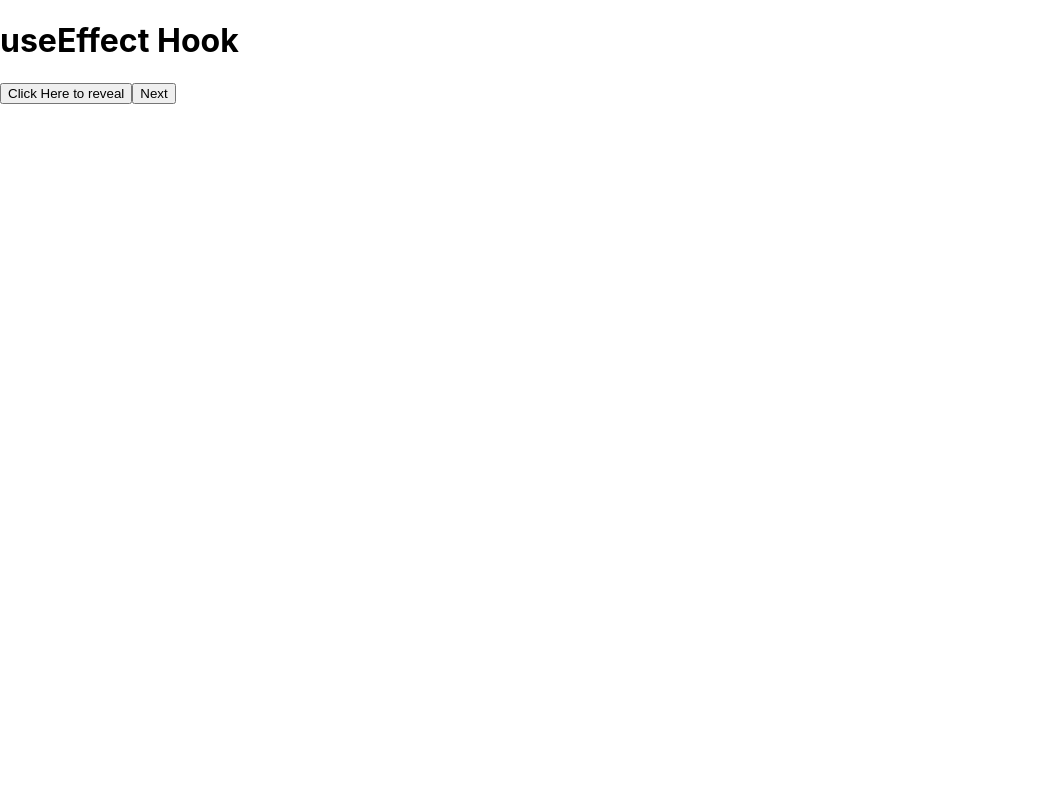
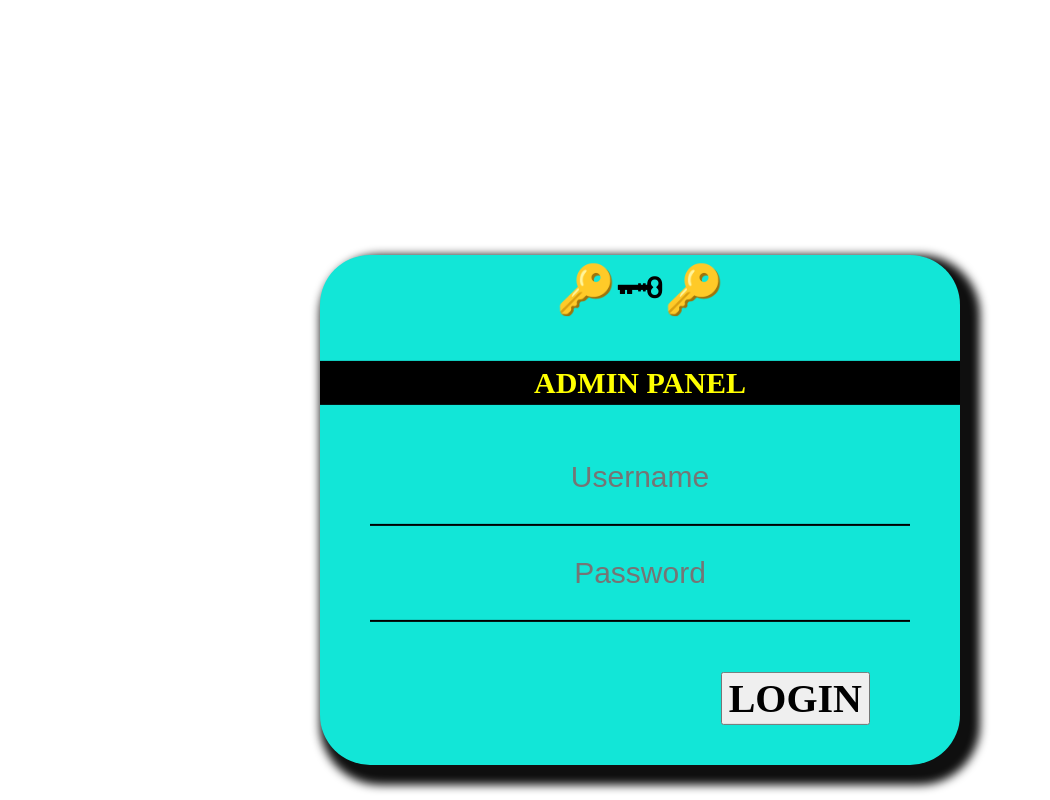
Before and after one commit to Veeraragavendhira/react-ragav, a React (Create React App) app: page / in a window 1280 px wide. Shown: the whole page, without its empty margins (0-1050 px from the left). Built offline with nearby package versions, Linux system fonts and the light colour scheme.

Commit message:
ragav code

```diff
--- a/src/App.css
+++ b/src/App.css
@@ -1,4 +1,4 @@
-.App {
+/* .App {
   text-align: center;
 }
 
@@ -36,3 +36,52 @@
     transform: rotate(360deg);
   }
 }
+ */
+h2{
+  font-size: 30px;
+  font-family:'Times New Roman', Times, serif;
+  background-color: black;
+  color: yellow;
+  border: 10px white;
+  padding: 5px;
+}
+#out{
+  width: 50%;
+  box-shadow: 10px 10px 10px 10px rgb(15, 15, 15);
+  border-radius: 50px;
+  background-color:rgb(18, 230, 215);
+  transform: translate(50%, 50%);
+}
+input.button{
+  margin-bottom: 40%;
+  display: block;
+}
+input{
+  display: block;
+  background-color: transparent;
+  outline: none;
+  border: none;
+  border-bottom: 2px double
+   black;
+  font-size: 30px;
+  padding: 30px;
+  width: 75%;
+  text-align: center;
+
+}
+p{
+  padding: 40px;
+  margin-right: 50px;
+  margin-left: 50px;
+  font-size: 10px;
+}
+button{
+  font-size: 40px;
+  font-family: 'Times New Roman', Times, serif;
+  font-weight: bolder;
+}
+button:hover{
+  cursor: pointer;
+  color: rgb(24, 212, 198);
+  background-color: black;
+}
--- a/src/App.js
+++ b/src/App.js
@@ -1,3 +1,137 @@
+import React from 'react'
+import "./App.css"
+const App = () => {
+  return (
+    <div id='out' align="center">
+    <div id="in">
+    <font size="8">🔑🗝🔑</font>
+        <h2>ADMIN PANEL</h2>
+        <input type='text' placeholder='Username'></input>
+        <input type='password' placeholder='Password'></input>
+        <p align="right"><button>LOGIN</button></p>
+      </div>
+    </div>
+  )
+}
+export default App
+
+
+
+
+
+
+
+/*import React from 'react';
+export default function App() {
+  return (
+    <div style={{
+      backgroundColor: '#ee3001ff',
+      height: '100%',
+      width: '100%',
+      display: 'flex',
+      alignItems: 'center',
+      justifyContent: 'center',
+      margin: 0,
+      fontFamily: 'times new roman'
+    }}>
+
+      <div style={{
+        backgroundColor: '#050505ff',
+        padding: '50px 40px',
+        borderRadius: '5px',
+        width: '320px',
+        height: '100%',
+        textAlign: 'center',
+        boxShadow: '0 15px 35px rgba(206, 6, 6, 0.3)'
+      }}>
+
+
+        <h2 style={{
+          color: 'white',
+          letterSpacing: '4px',
+          fontSize: '1.2rem',
+          margin: '0 0 40px 0',
+          fontWeight: 'bold'
+        }}>
+          ADMIN LOGIN
+        </h2>
+
+        <form style={{ display: 'flex', flexDirection: 'column', gap: '20px' }}>
+          <input
+            type="text"
+            placeholder="USERNAME"
+            style={{
+              background: 'transparent',
+              border: 'none',
+              borderBottom: '1px solid #444',
+              color: 'white',
+              padding: '10px 0',
+              outline: 'none',
+              fontSize: '12px'
+            }}
+          />
+          <input
+            type="password"
+            placeholder="PASSWORD"
+            style={{
+              background: 'transparent',
+              border: 'none',
+              borderBottom: '1px solid #aa2f2fff',
+              color: 'white',
+              padding: '10px 0',
+              outline: 'none',
+              fontSize: '12px'
+            }}
+          />
+
+
+          <div style={{ display: 'flex', justifyContent: 'flex-end', marginTop: '10px' }}>
+            <button type="button" style={{
+              background: 'yellow',
+              border: '1px solid #b30707ff',
+              color: '#df1010ff',
+              padding: '6px 20px',
+              cursor: 'pointer',
+              fontSize: '11px',
+              fontWeight: 'bold'
+            }}>
+              LOGIN
+            </button>
+          </div>
+        </form>
+      </div>
+    </div>
+  );
+}
+*/
+
+/*import React from 'react'
+import { useEffect } from 'react'
+const App = () => {
+  useEffect(()=>{
+    document.title=`Login Form`
+  })
+  return (
+    <div style={
+      {
+        display:"flex",
+        alignItems:"center",
+      }
+    }>x
+      <form>
+      <label>Enter Name: </label>
+      <input type="text" placeholder="Enter Name"></input><br></br>
+      <label>Enter Password: </label>
+      <input type="password" placeholder="Enter Password"></input><br></br>
+      <input type="button" value="Login"></input>
+    </form>
+    </div>
+  )
+}
+export default App
+*/
+
+/*
 import React from 'react'
 import { useEffect, useState} from 'react'
 const App = () => {
@@ -21,7 +155,7 @@ const App = () => {
   )
 }
 export default App
-
+*/
 
 
 /*
```
